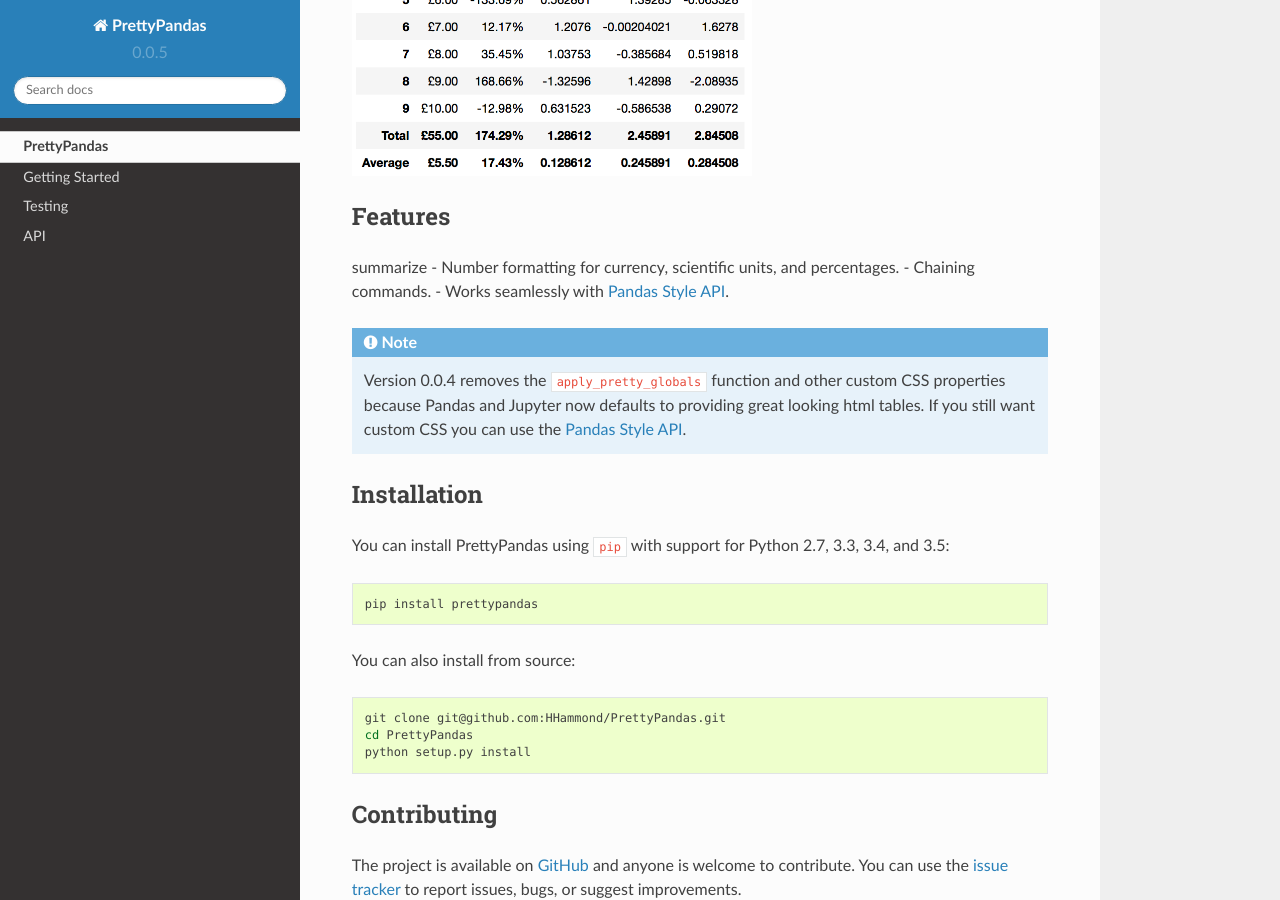
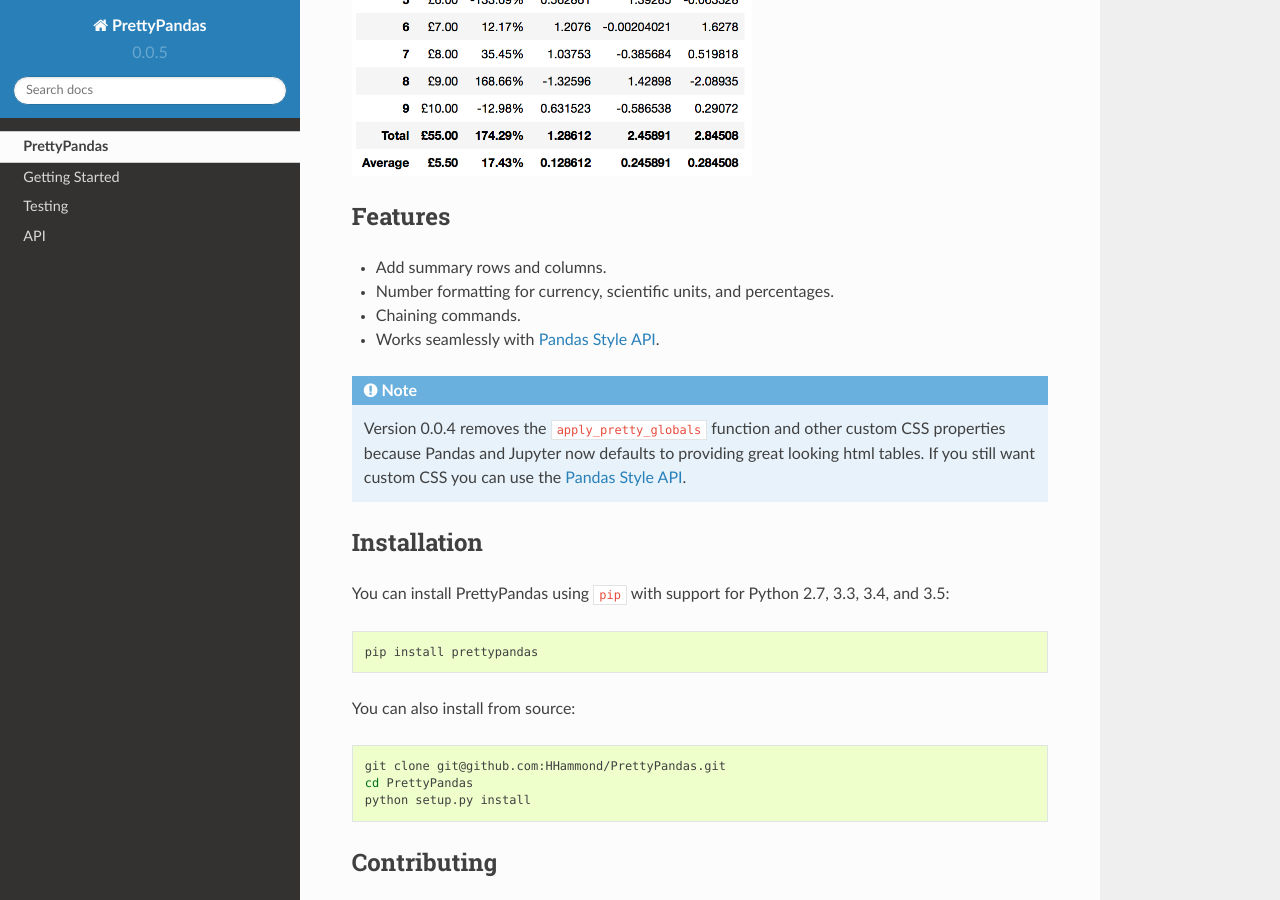
Before and after one commit to HHammond/PrettyPandas, a Sphinx documentation site: the page built from docs/source/index.rst, in a window 1280 px wide and 900 px high, scrolled down 627 px. Built offline with Sphinx 7.4.7 and the Read the Docs theme 2.0.0, drawn with Linux system fonts in a browser that asks for light colours.

Commit message:
fix docs

```diff
--- a/docs/source/index.rst
+++ b/docs/source/index.rst
@@ -30,7 +30,7 @@
 Features
 --------
 
-summarize
+- Add summary rows and columns.
 - Number formatting for currency, scientific units, and percentages.
 - Chaining commands.
 - Works seamlessly with `Pandas Style API`_.
```
